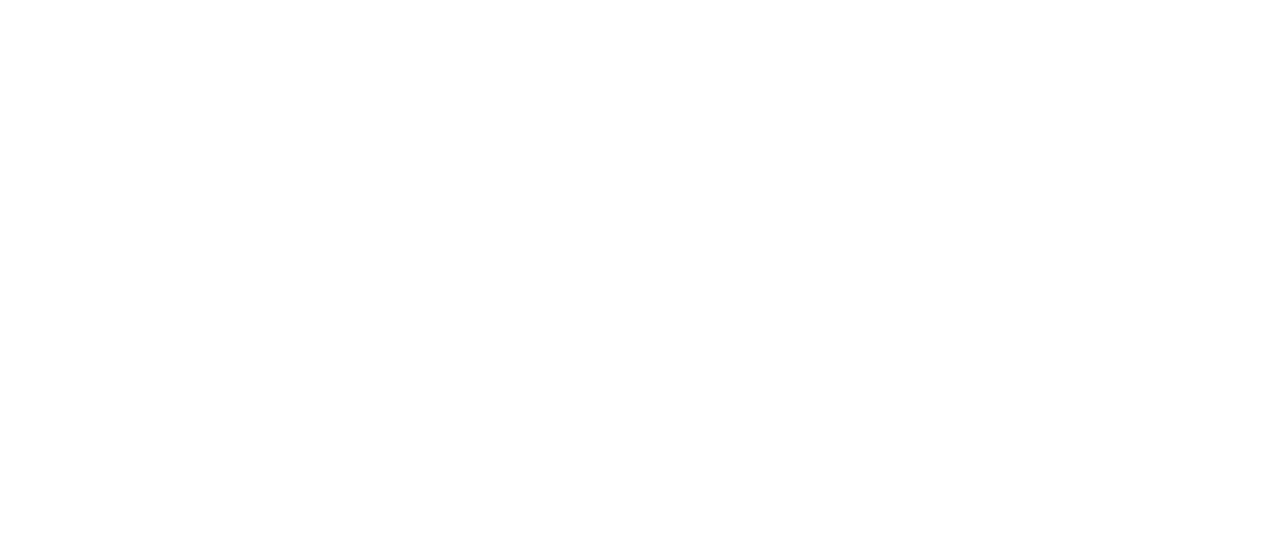
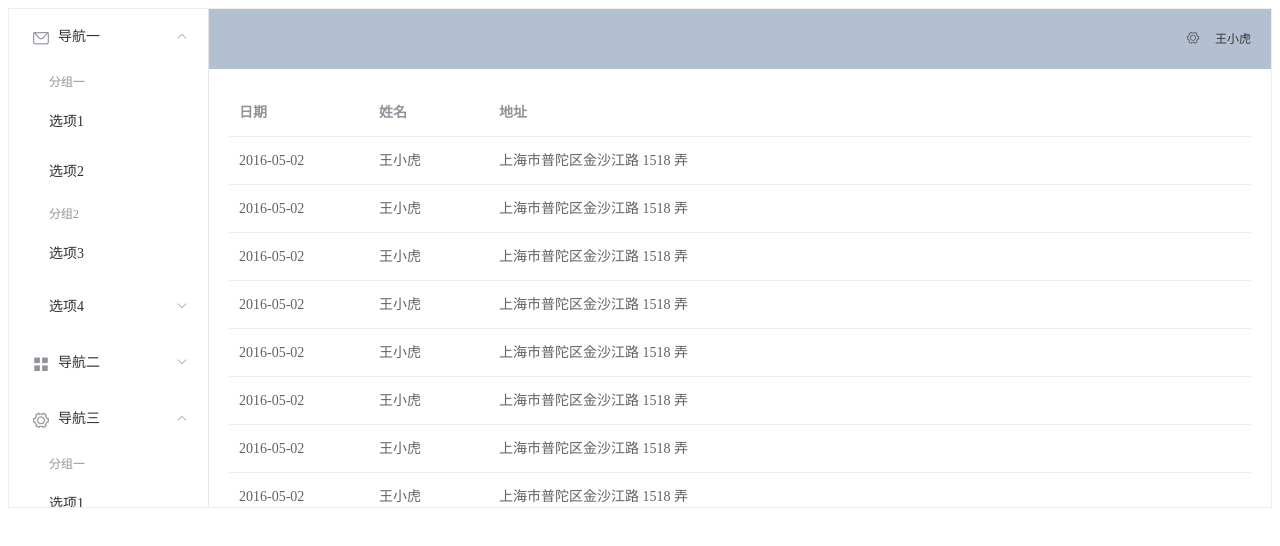
Before and after one commit to AGoldenPig/vue_practice, a Vue app: page /home in a window 1280 px wide. Shown: the top 546 px of the page. Built offline with nearby package versions, Linux system fonts and the light colour scheme.

Commit message:
add element-ui

```diff
--- a/src/main.js
+++ b/src/main.js
@@ -3,8 +3,11 @@
 import App from './App.vue'
 import router from './router'
 import store from './store'
+import ElementUI from 'element-ui';
+import 'element-ui/lib/theme-chalk/index.css';
 
 Vue.config.productionTip = false
+Vue.use(ElementUI);
 
 new Vue({
   router,
--- a/src/router/index.js
+++ b/src/router/index.js
@@ -1,6 +1,7 @@
 import Vue from 'vue'
 import VueRouter from 'vue-router'
 import Book from '../views/Book.vue'
+import Home from '../views/Home.vue'
 
 Vue.use(VueRouter)
 
@@ -9,6 +10,10 @@
     path: '/',
     name:'book',
     component: Book
+  },{
+    path: '/home',
+    name: 'home',
+    component: Home
   }
 ]
 
--- a/src/views/Book.vue
+++ b/src/views/Book.vue
@@ -37,6 +37,9 @@
                     }
                 ]
             }
+        },
+        created(){
+
         }
     }
 </script>
--- a/src/views/Home.vue
+++ b/src/views/Home.vue
@@ -1,18 +1,110 @@
 <template>
   <div class="home">
-    <img alt="Vue logo" src="../assets/logo.png">
-    <HelloWorld msg="Welcome to Your Vue.js App"/>
+     <el-container style="height: 500px; border: 1px solid #eee">
+  <el-aside width="200px" style="background-color: rgb(238, 241, 246)">
+    <el-menu :default-openeds="['1', '3']">
+      <el-submenu index="1">
+        <template slot="title"><i class="el-icon-message"></i>导航一</template>
+        <el-menu-item-group>
+          <template slot="title">分组一</template>
+          <el-menu-item index="1-1">选项1</el-menu-item>
+          <el-menu-item index="1-2">选项2</el-menu-item>
+        </el-menu-item-group>
+        <el-menu-item-group title="分组2">
+          <el-menu-item index="1-3">选项3</el-menu-item>
+        </el-menu-item-group>
+        <el-submenu index="1-4">
+          <template slot="title">选项4</template>
+          <el-menu-item index="1-4-1">选项4-1</el-menu-item>
+        </el-submenu>
+      </el-submenu>
+      <el-submenu index="2">
+        <template slot="title"><i class="el-icon-menu"></i>导航二</template>
+        <el-menu-item-group>
+          <template slot="title">分组一</template>
+          <el-menu-item index="2-1">选项1</el-menu-item>
+          <el-menu-item index="2-2">选项2</el-menu-item>
+        </el-menu-item-group>
+        <el-menu-item-group title="分组2">
+          <el-menu-item index="2-3">选项3</el-menu-item>
+        </el-menu-item-group>
+        <el-submenu index="2-4">
+          <template slot="title">选项4</template>
+          <el-menu-item index="2-4-1">选项4-1</el-menu-item>
+        </el-submenu>
+      </el-submenu>
+      <el-submenu index="3">
+        <template slot="title"><i class="el-icon-setting"></i>导航三</template>
+        <el-menu-item-group>
+          <template slot="title">分组一</template>
+          <el-menu-item index="3-1">选项1</el-menu-item>
+          <el-menu-item index="3-2">选项2</el-menu-item>
+        </el-menu-item-group>
+        <el-menu-item-group title="分组2">
+          <el-menu-item index="3-3">选项3</el-menu-item>
+        </el-menu-item-group>
+        <el-submenu index="3-4">
+          <template slot="title">选项4</template>
+          <el-menu-item index="3-4-1">选项4-1</el-menu-item>
+        </el-submenu>
+      </el-submenu>
+    </el-menu>
+  </el-aside>
+
+  <el-container>
+    <el-header style="text-align: right; font-size: 12px">
+      <el-dropdown>
+        <i class="el-icon-setting" style="margin-right: 15px"></i>
+        <el-dropdown-menu slot="dropdown">
+          <el-dropdown-item>查看</el-dropdown-item>
+          <el-dropdown-item>新增</el-dropdown-item>
+          <el-dropdown-item>删除</el-dropdown-item>
+        </el-dropdown-menu>
+      </el-dropdown>
+      <span>王小虎</span>
+    </el-header>
+
+    <el-main>
+      <el-table :data="tableData">
+        <el-table-column prop="date" label="日期" width="140">
+        </el-table-column>
+        <el-table-column prop="name" label="姓名" width="120">
+        </el-table-column>
+        <el-table-column prop="address" label="地址">
+        </el-table-column>
+      </el-table>
+    </el-main>
+  </el-container>
+</el-container>
   </div>
 </template>
 
 <script>
-// @ is an alias to /src
-import HelloWorld from '@/components/HelloWorld.vue'
 
 export default {
   name: 'Home',
-  components: {
-    HelloWorld
-  }
+  data() {
+      const item = {
+        date: '2016-05-02',
+        name: '王小虎',
+        address: '上海市普陀区金沙江路 1518 弄'
+      };
+      return {
+        tableData: Array(20).fill(item)
+      }
+    }
+
 }
 </script>
+
+<style>
+  .el-header {
+    background-color: #B3C0D1;
+    color: #333;
+    line-height: 60px;
+  }
+
+  .el-aside {
+    color: #333;
+  }
+</style>
```
